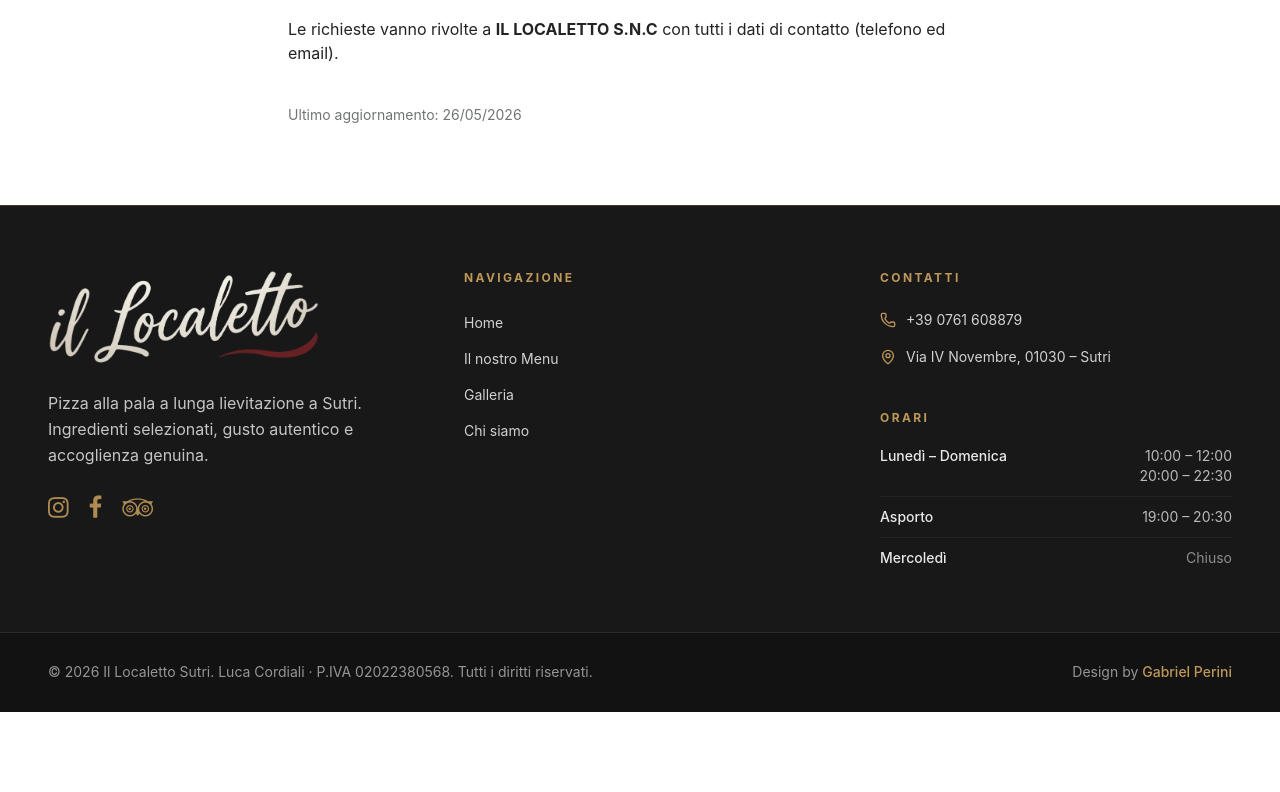
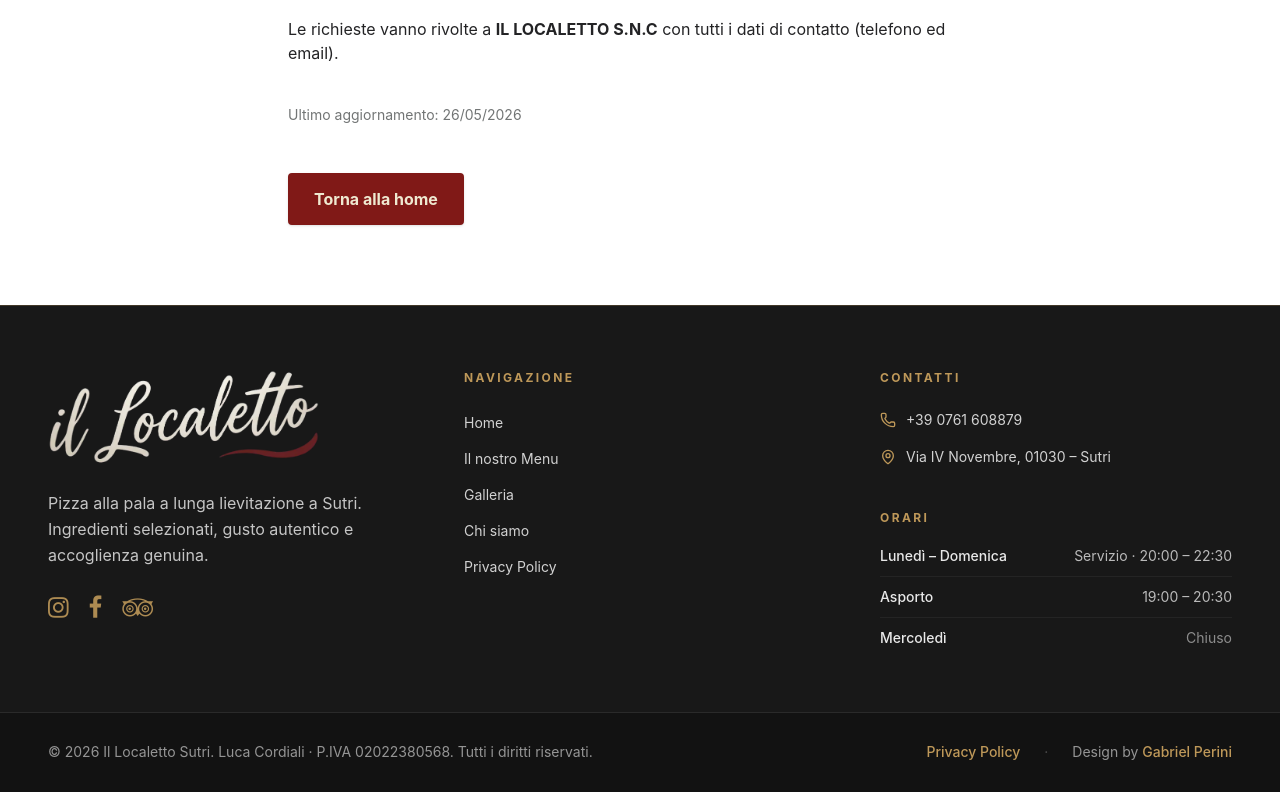
Before and after one commit to Gxbriel99/ilLocaletto_nextjs, a Next.js app: page /privacy-policy in a window 1280 px wide. Shown: the part 2634-3426 px from the top of the page. Before the commit the page ends 3346 px from the top, so only its background shows below. Built offline with nearby package versions, Linux system fonts and the light colour scheme.

Commit message:
aPPLICATI FIX RICHIESTIE  INSERITA PP NEL FOOTER

```diff
--- a/src/app/(pages)/privacy-policy/page.tsx
+++ b/src/app/(pages)/privacy-policy/page.tsx
@@ -1,3 +1,5 @@
+import Link from "next/link";
+
 export default function PrivacyPolicy() {
   return (
     <div className="mx-auto max-w-3xl px-4 py-16 sm:px-6 sm:py-20 lg:px-8">
@@ -189,6 +191,15 @@ export default function PrivacyPolicy() {
       <p className="mt-10 text-sm text-[#727575]">
         Ultimo aggiornamento: 26/05/2026
       </p>
+
+      <div className="mt-12">
+        <Link
+          href="/"
+          className="inline-flex items-center justify-center rounded border-2 border-[#801917] bg-[#801917] px-6 py-3 text-base font-bold text-[#EFE9D1] shadow transition-colors hover:border-[#BE9859] hover:bg-[#BE9859]"
+        >
+          Torna alla home
+        </Link>
+      </div>
     </div>
   );
 }
--- a/src/app/components/Footer.tsx
+++ b/src/app/components/Footer.tsx
@@ -8,6 +8,7 @@ const NAV_LINKS = [
   { label: "Il nostro Menu", href: "/menu" },
   { label: "Galleria", href: "/galleria" },
   { label: "Chi siamo", href: "/#chi-siamo" },
+  { label: "Privacy Policy", href: "/privacy-policy" },
 ] as const;
 
 export default function Footer() {
@@ -112,9 +113,7 @@ export default function Footer() {
               <li className="flex items-baseline justify-between gap-6 border-b border-white/5 pb-2.5">
                 <span className="font-medium text-white/90">{info.openingDays}</span>
                 <span className="shrink-0 text-right text-white/70">
-                  {info.openingHoursMorning}
-                  <br />
-                  {info.openingHoursAfternoon}
+                  {info.openingHoursMorning} · {info.openingHoursAfternoon}
                 </span>
               </li>
               <li className="flex items-baseline justify-between gap-6 border-b border-white/5 pb-2.5">
@@ -138,6 +137,15 @@ export default function Footer() {
             diritti riservati.
           </p>
           <div className="flex flex-wrap items-center justify-center gap-x-5 gap-y-2 lg:gap-x-6">
+            <Link
+              href="/privacy-policy"
+              className="font-medium text-[#BE9859] transition-colors hover:text-[#EFE9D1]"
+            >
+              Privacy Policy
+            </Link>
+            <span className="select-none text-white/25" aria-hidden>
+              ·
+            </span>
             <span>
               Design by{" "}
               <Link
--- a/src/app/data/info.ts
+++ b/src/app/data/info.ts
@@ -9,7 +9,7 @@ export const info = {
   tagline:
     "Pizza alla pala a lunga lievitazione a Sutri. Ingredienti selezionati, gusto autentico e accoglienza genuina.",
   openingDays: "Lunedì – Domenica",
-  openingHoursMorning: "10:00 – 12:00",
+  openingHoursMorning: "Servizio",
   openingHoursAfternoon: "20:00 – 22:30",
   takeawayHours: "19:00 – 20:30",
   restDay: "Mercoledì",
```
